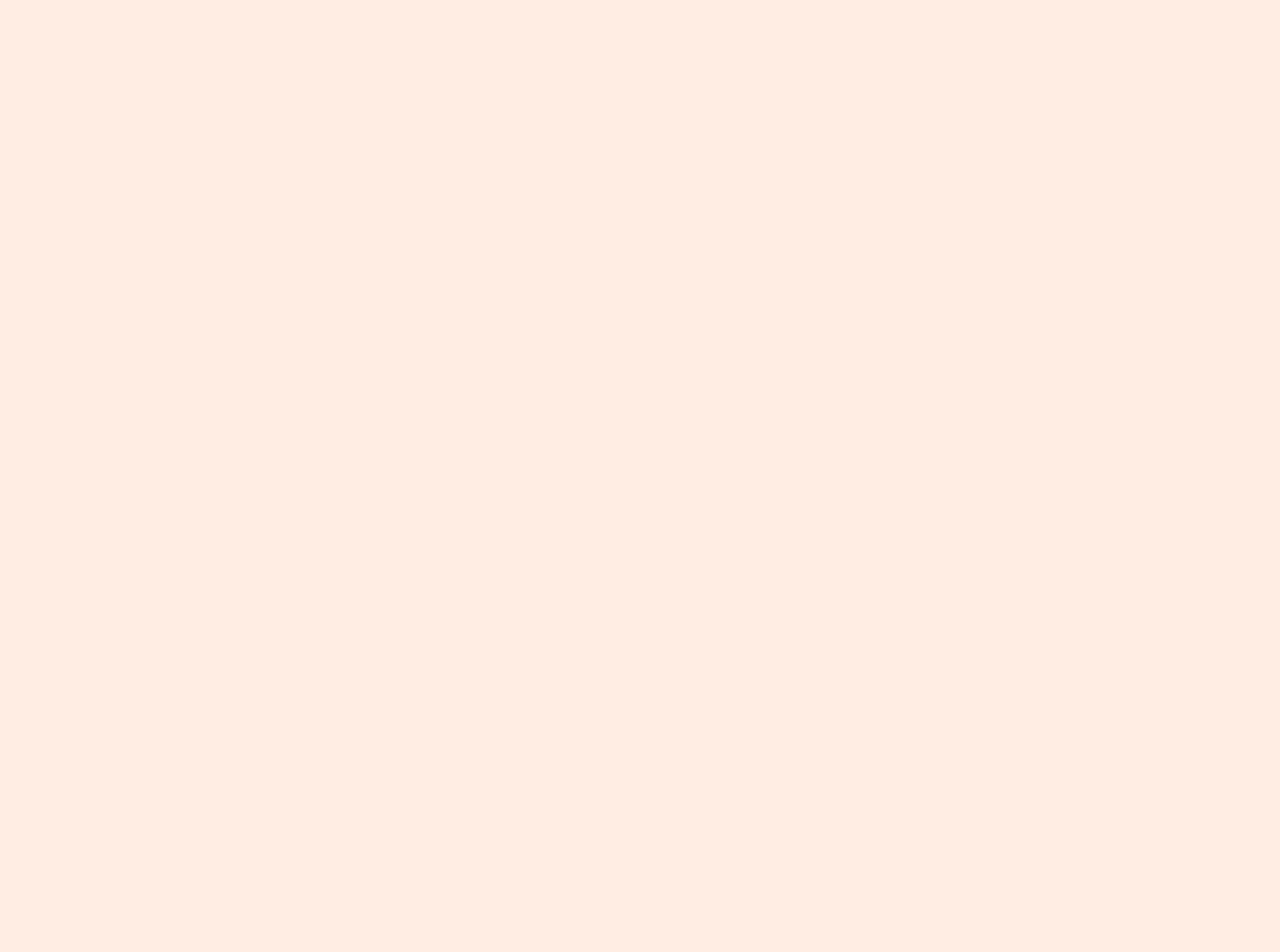
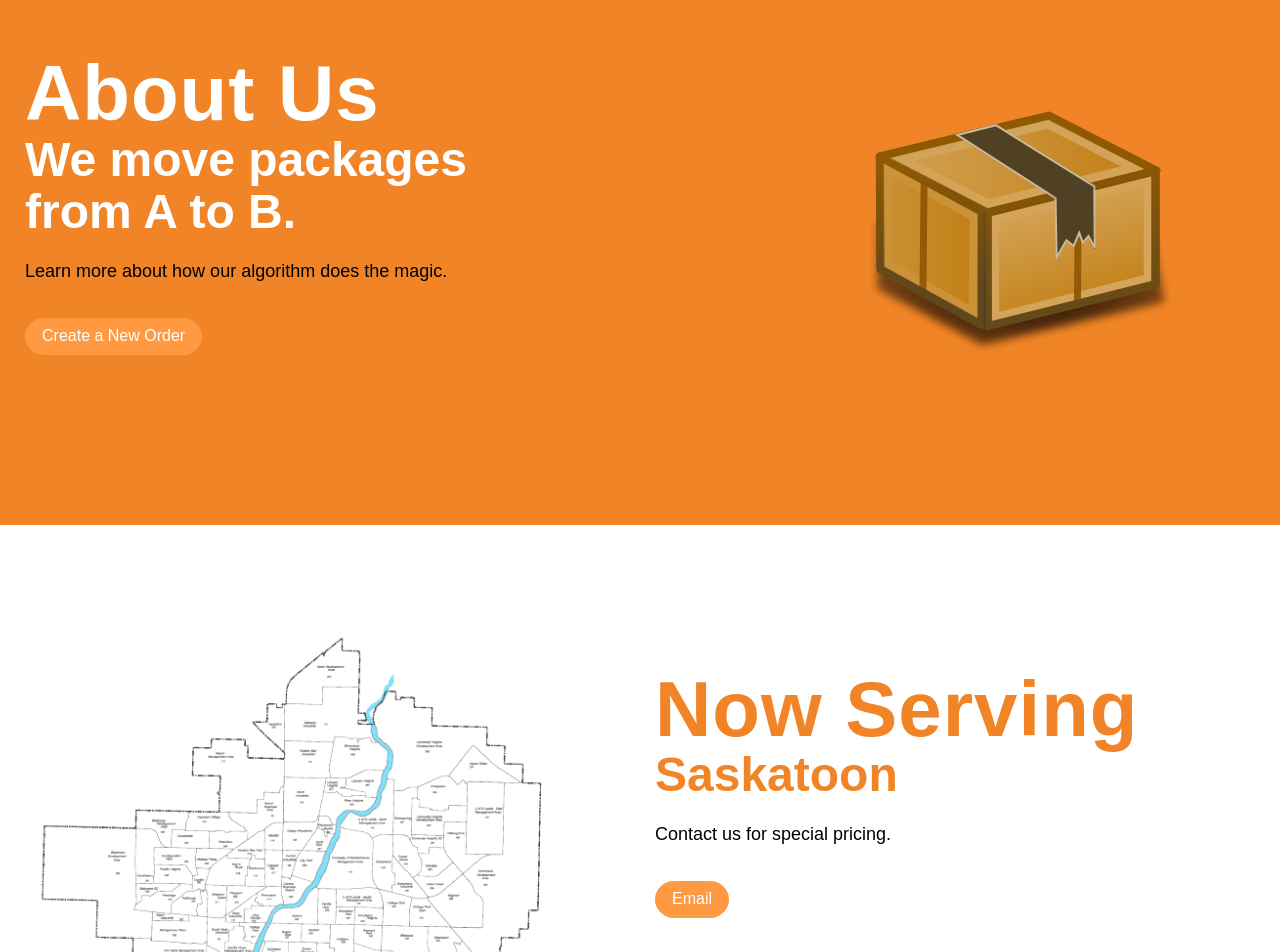
Before and after one commit to Hamza975A/Fetcher, a Next.js app in the folder frontend/: page / in a window 1280 px wide. Shown: the part 900-1852 px from the top of the page. Before the commit the page ends 800 px from the top, so only its background shows below. Built offline with nearby package versions, Linux system fonts and the light colour scheme.

Commit message:
Home Page 2.0

```diff
--- /dev/null
+++ b/frontend/components/Home-Info-Styled.js
@@ -0,0 +1,76 @@
+import styled from "styled-components";
+
+export const InfoContainer = styled.section`
+  padding: 100px 10px 10px 10px;
+  background-color: ${({ bg }) => bg};
+`;
+
+export const InfoRow = styled.div`
+  display: flex;
+  flex-wrap: wrap;
+  align-items: center;
+  flex-direction: row;
+`;
+
+export const InfoColumn = styled.div`
+  margin-bottom: 15px;
+  padding-right: 15px;
+  padding-left: 15px;
+  flex: 1;
+  max-width: 50%;
+  flex-basis: 50%;
+  @media screen and (max-width: 768px) {
+    max-width: 100%;
+    flex-basis: 100%;
+    display: flex;
+    justify-content: center;
+  }
+`;
+
+export const TextWrapper = styled.div`
+  max-width: 540px;
+  padding-top: 0;
+  padding-bottom: 60px;
+  @media screen and (max-width: 768px) {
+    padding-bottom: 65px;
+  }
+`;
+
+export const ImgWrapper = styled.div`
+  max-width: 555px;
+  display: flex;
+  justify-content: ${({ flex }) => (flex ? "flex-start" : "flex-end")};
+`;
+
+export const TopLine = styled.div`
+  color: ${({ colour }) => colour};
+  font-size: 78px;
+  line-height: 16px;
+  font-weight: 700;
+  letter-spacing: 1px;
+`;
+
+export const Img = styled.img`
+  padding-right: 0;
+  border: 0;
+  max-width: 100%;
+  vertical-align: middle;
+  display: inline-block;
+  max-height: 500px;
+`;
+
+export const Heading = styled.h1`
+  margin-bottom: 20px;
+  font-size: 48px;
+  line-height: 1.1;
+  font-weight: 600;
+  color: ${({ colour }) => colour};
+`;
+
+export const Subtitle = styled.p`
+  max-width: 440px;
+  margin-bottom: 35px;
+  font-size: 18px;
+  line-height: 24px;
+  color: ${({ colour }) => colour};
+`;
--- a/frontend/components/Home-Page.js
+++ b/frontend/components/Home-Page.js
@@ -4,6 +4,18 @@ import { CenterContainer, ContainerImage } from "./GlobalComponents";
 import styled from "styled-components";
 import PropTypes from "prop-types";
 import Router from "next/router";
+
+import {
+  InfoContainer,
+  InfoRow,
+  InfoColumn,
+  TextWrapper,
+  TopLine,
+  Heading,
+  Subtitle,
+  ImgWrapper,
+  Img,
+} from "./Home-Info-Styled";
 
 const SearchText = styled.h1`
   font-size: 1.5em;
@@ -14,7 +26,7 @@ const SearchText = styled.h1`
 const Button = styled.button`
   text-align: center;
   padding: 8px 16px;
-  color: black;
+  color: ${({ colour }) => colour};
   background-color: #ff9a42;
   border: 1px solid;
   border-color: #ff9a42;
@@ -25,7 +37,7 @@ const Button = styled.button`
   &:active:not(:disabled),
   &:focus {
     outline: 0;
-    color: black;
+    color: ${({ colour }) => colour};
     border-color: #ffaf69;
     background-color: #ffaf69;
     cursor: pointer;
@@ -47,6 +59,49 @@ export const HomePage = () => {
           <Button onClick={() => Router.push("/orders")}> Search </Button>
         </CenterContainer>
       </ContainerImage>
+
+      <InfoContainer bg="#f08426" id="aboutus">
+        <InfoRow>
+          <InfoColumn>
+            <TextWrapper>
+              <TopLine colour="white">About Us</TopLine>
+              <Heading colour="white">We move packages from A to B.</Heading>
+              <Subtitle colour="black">
+                Learn more about how our algorithm does the magic.{" "}
+              </Subtitle>
+              <a href="/orders">
+                <Button colour="white">Create a New Order</Button>
+              </a>
+            </TextWrapper>
+          </InfoColumn>
+          <InfoColumn>
+            <ImgWrapper>
+              <Img src="/asset/package.svg" />
+            </ImgWrapper>
+          </InfoColumn>
+        </InfoRow>
+      </InfoContainer>
+      <InfoContainer bg="white" id="locations">
+        <InfoRow>
+          <InfoColumn>
+            <ImgWrapper flex="flex-start">
+              <Img src="/asset/saskatoon.png" />
+            </ImgWrapper>
+          </InfoColumn>
+          <InfoColumn>
+            <TextWrapper>
+              <TopLine colour="#f08426">Now Serving</TopLine>
+              <Heading colour="#f08426">Saskatoon</Heading>
+              <Subtitle colour="black">
+                Contact us for special pricing.{" "}
+              </Subtitle>
+              <a href="mailto:hamza.aziz@usask.ca">
+                <Button colour="white">Email</Button>
+              </a>
+            </TextWrapper>
+          </InfoColumn>
+        </InfoRow>
+      </InfoContainer>
     </>
   );
 };
--- a/frontend/components/Navbar.js
+++ b/frontend/components/Navbar.js
@@ -52,15 +52,18 @@ export const Navbar = ({ children }) => {
     <Nav>
       <Logo href="/">fetcher</Logo>
       <MenuContainer>
-        <MenuLink>
-          <a href="#about">About Us</a>
-        </MenuLink>
-        <MenuLink>
-          <a href="/orders-list">Orders</a>
-        </MenuLink>
-        <MenuLink>
-          <a href="#sign-in">Sign In</a>
-        </MenuLink>
+        <a href="#aboutus">
+          <MenuLink>About Us</MenuLink>
+        </a>
+        <a href="#locations">
+          <MenuLink>Locations</MenuLink>
+        </a>
+        <a href="/orders-list">
+          <MenuLink>Orders</MenuLink>
+        </a>
+        <a href="/sign-in">
+          <MenuLink>Sign In</MenuLink>
+        </a>
       </MenuContainer>
     </Nav>
   );
```
Also changed, not shown: frontend/public/asset/package.svg (added), frontend/public/asset/saskatoon.png (added).
